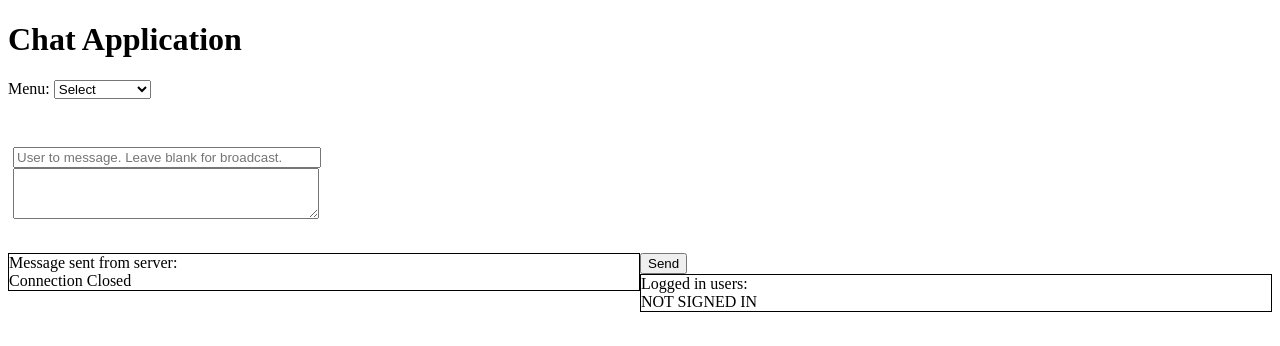
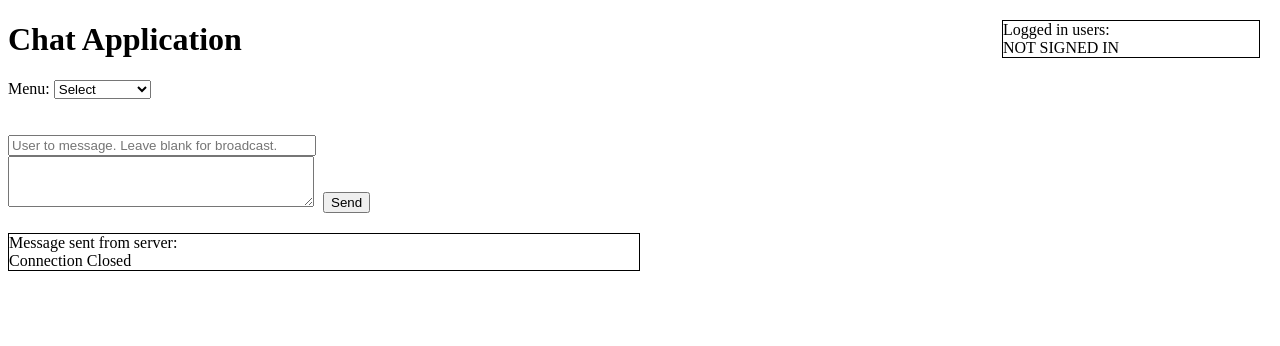
Before and after one commit to stevelyall/4620chatseminar8, a website: page chat.html in a window 1280 px wide. Drawn offline with Linux system fonts and the light colour scheme.

Commit message:
fix formatting

```diff
--- a/chat.html
+++ b/chat.html
@@ -74,11 +74,19 @@ Menu:
     </form>
 </div>
 
+<div id="inputarea">
 	<form id="chat_input_form">
 		<input id="user_to_msg_input" type="text" placeholder="User to message. Leave blank for broadcast.">
 		<textarea id="msg_input" rows="3"></textarea>
 	</form>
 	<button id="btn_send_msg">Send</button>
+</div>
+<div id="user_list_container">
+	Logged in users:
+	<div id="user_list">
+		NOT SIGNED IN
+	</div>
+</div>
 
 <div id="output_container">
 	Message sent from server:<br>
@@ -86,12 +94,6 @@ Menu:
 	</div>
 </div>
 
-<div id="user_list_container">
-	Logged in users:
-	<div id="user_list">
-		NOT SIGNED IN
-	</div>
-</div>
 
 <div>
 
--- a/script.js
+++ b/script.js
@@ -135,6 +135,13 @@ function setEventListeners() {
 			console.log('sending message to ' + message.toUser + ":");
 			console.log(message);
 		}
+		clearInputs();
 
 	});
+
+	function clearInputs() {
+		document.getElementById("user_to_msg_input").value = "";
+		document.getElementById("msg_input").value = "";
+
+	}
 }
--- a/styles.css
+++ b/styles.css
@@ -19,6 +19,19 @@ div#output_container {
 
 div#user_list_container {
 	border: 1px solid black;
-	float: right;
-	width: calc(50vw - 10px);
+	width: 20vw;
+	position: fixed;
+	right: 20px;
+	top: 20px;
 }
+
+#inputarea {
+	width: 30vw;
+	margin-bottom: 20px;
+}
+
+#inputarea form {
+	width: 20vw;
+	display: inline;
+
+}
```
